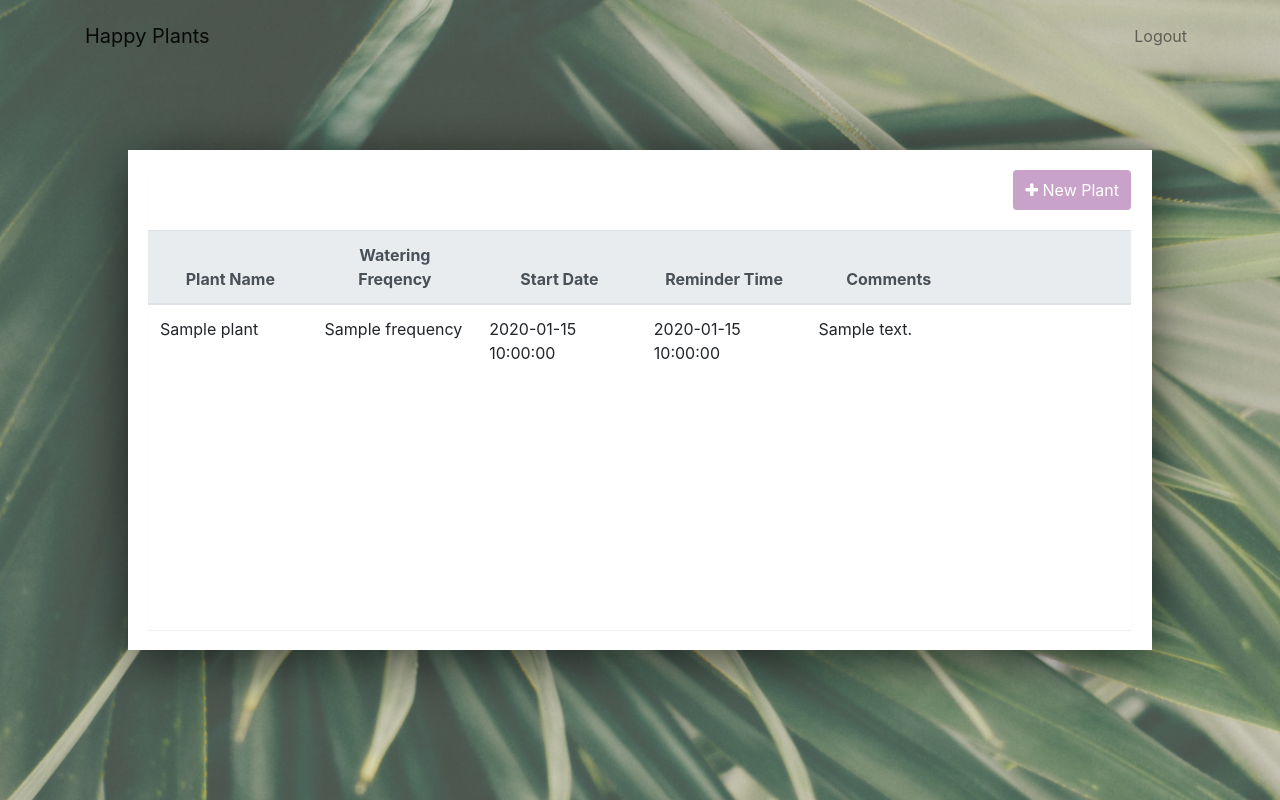
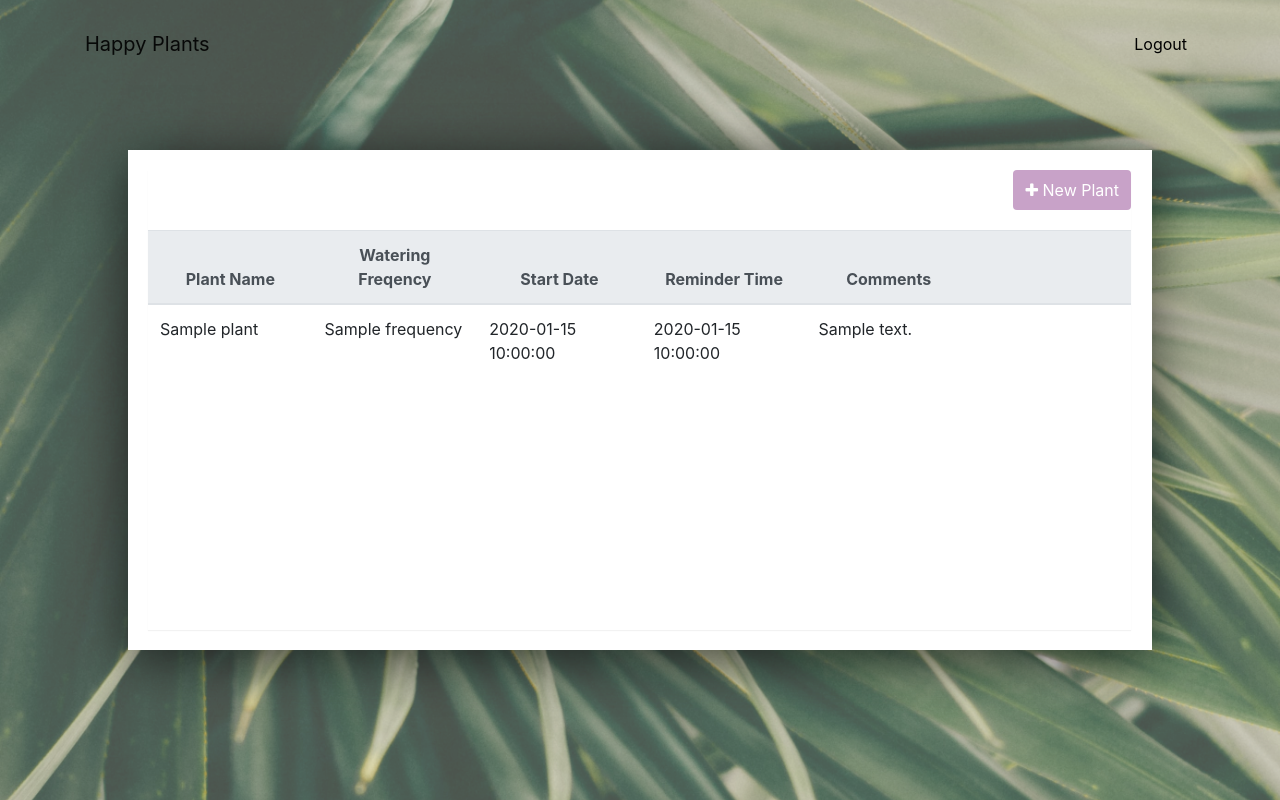
Before and after one commit to hbarrett100/happy-plants, a Flask app: template templates/home.html in a window 1280 px wide. Run offline with Flask 2, Linux system fonts and the light colour scheme; the template is opened without the code that fills it: most values are stand-ins (such as "Sample title", 1, 10 or a date in 2020); some libraries are stand-ins or nearby versions.

Commit message:
style navbar and alerts

```diff
--- a/static/main.css
+++ b/static/main.css
@@ -28,7 +28,7 @@ body, html {
 }
 
 .btn-default {
-	color: white;
+	color:#686868;
 	background-color:#c8a2c8;
 	margin-top: 40px;
 	}
@@ -42,6 +42,10 @@ body, html {
 
 .navbar {
 	opacity: 1;
+}
+
+.navbar-light .navbar-nav .nav-link {
+	color: black;
 }
 
 
--- a/templates/home.html
+++ b/templates/home.html
@@ -2,9 +2,10 @@
 {% block content %}
 
 <!-- Navigation-->
-<nav class="navbar navbar-expand-lg navbar-light fixed-top">
+<nav class="navbar navbar-expand-lg navbar-light fixed-top py-3">
     <div class="container">
         <a class="navbar-brand" href="">Happy Plants</a>
+
             <ul class="navbar-nav ml-auto my-2">
                 <li class="nav-item"><a class="nav-link" href="/login">Logout</a></li>
 
@@ -22,7 +23,7 @@
                     <div class="alert alert-danger" id="error-message" role="alert">
                         You have already added this plant to your calendar!
                       </div>
-                      <div class="alert alert-success" id="added-message" role="alert">
+                      <div class="alert alert-warning" id="added-message" role="alert">
                         Added to calendar!
                       </div>
                       <div class="alert alert-warning" id="deleted-message" role="alert">
```
Also changed, not shown: plants.db.
